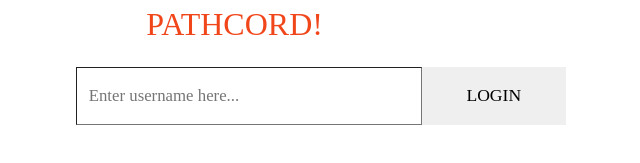
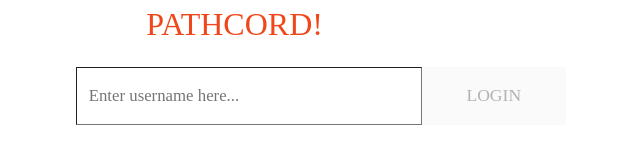
Before and after one commit to robpan38/pathcord, an Angular app: page /login in a window 1280 px wide. Shown: the part 405-568 px from the top of the page, without its empty margins (319-959 px from the left). Built offline with nearby package versions, Linux system fonts and the light colour scheme; a web font is replaced by a local one.

Commit message:
feat(login): move login input to reactive form

```diff
--- a/src/app/login/login-input-container/login-input-container.component.html
+++ b/src/app/login/login-input-container/login-input-container.component.html
@@ -1,7 +1,13 @@
-<div class="login-input-container">
+<form [formGroup]="loginForm"
+      (ngSubmit)="onClickEvent.emit()"
+      class="login-input-container">
     <input class="login-input-field" placeholder="Enter username here..."
-        (input)="onInputEvent.emit(inputValue)" name="loginInput" [(ngModel)]="inputValue" />
-    <button (click)="onClickEvent.emit()" [className]="inputIsValid ? 'active-login-btn login-btn' : 'login-btn'">
+            (input)="this.onInputEvent.emit(loginForm.get('username').value)"
+            name="loginInput"
+            formControlName="username" />
+    <button [className]="inputIsValid ? 'active-login-btn login-btn' : 'login-btn'"
+            [disabled]="!loginForm.valid"
+            type="submit">
         Login
     </button>
-</div>
+</form>
--- a/src/app/login/login-input-container/login-input-container.component.ts
+++ b/src/app/login/login-input-container/login-input-container.component.ts
@@ -4,6 +4,10 @@ import {
   Input,
   Output,
 } from '@angular/core';
+import {
+  FormBuilder,
+  Validators,
+} from '@angular/forms';
 
 const chatRoute: string = '/chat'
 
@@ -17,4 +21,10 @@ export class LoginInputContainerComponent {
   @Input() inputIsValid: boolean = false;
   @Output() onInputEvent = new EventEmitter();
   @Output() onClickEvent = new EventEmitter();
+
+  loginForm = this.fb.group({
+    username: ['', Validators.required]
+  })
+
+  constructor(private fb: FormBuilder) { }
 }
```
